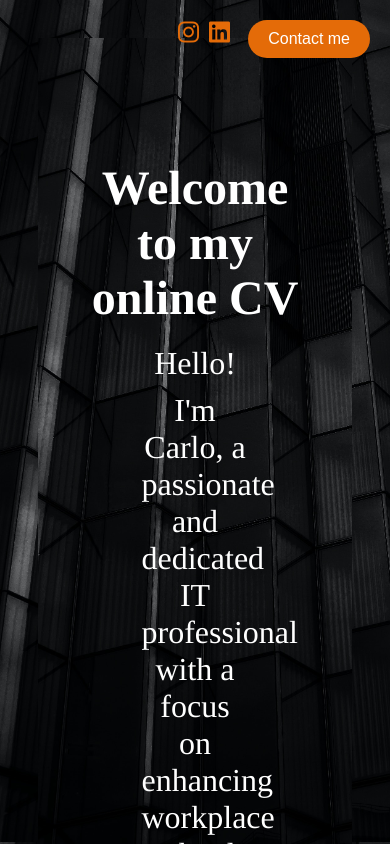
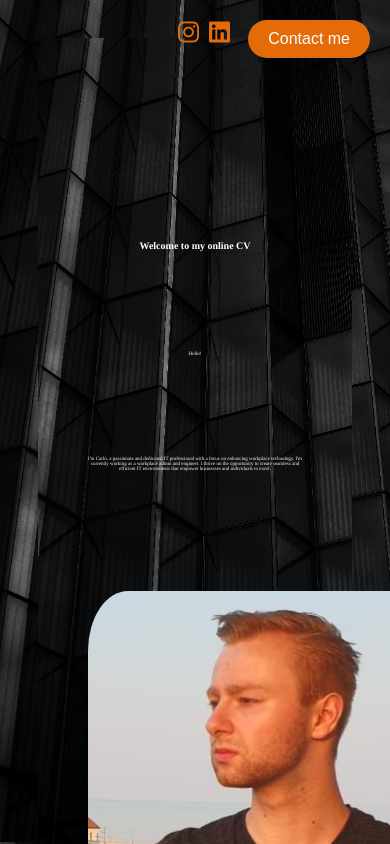
Before and after one commit to CarloRoethlisberger/MyPortfoliopage, an Angular app: page / in a window 390 px wide. Shown: the top 844 px of the page. Built offline with nearby package versions, Linux system fonts and the light colour scheme.

Commit message:
Changes to media query

```diff
--- a/src/app/app.component.css
+++ b/src/app/app.component.css
@@ -39,6 +39,13 @@ html, body {
     max-width: 800px;
     margin: 0 auto; /* Add this line to center the text */
     margin-bottom: 100px;
+}
+
+.starting_page img{
+    border-radius: 10%;
+    width: 400px;
+    height: 600px;
+    margin-top: 20px;
 }
 
 
@@ -211,24 +218,25 @@ img {
         @media screen and (max-width: 800px) {
 
             html, body {
-                background-image: url('../assets/mobile_background.jpg');
-                background-size: cover;
-                background-repeat: no-repeat;
-                background-attachment: fixed;
+                background-image: url('../assets/mobile_background.jpg'); /* Set the mobile background image URL */
+                background-size: cover; /* Scale the image to cover the entire viewport */
+                background-repeat: no-repeat; /* Prevent the image from repeating */
+                background-attachment: fixed; /* Fixed background, doesn't scroll with content */
             }
+
+
 
             /* Adjust font size for text in the starting_page section */
             .starting_page h1 {
-                font-size: 24px; /* Adjust the font size for smaller screens */
-                margin-bottom: 20px; /* Adjust spacing as needed */
-                margin-top: 20px;
+                font-size: 10px;
+                margin-left: auto;
             }
 
             .starting_page p {
-                font-size: 16px; /* Adjust the font size for smaller screens */
-                max-width: 50%; /* Full width on smaller screens */
-                margin: 10px auto; /* Add some margin to the sides */
+                font-size: 5px;
+                margin-left: auto;
             }
+
 
             /* Adjust the content margin to fill the full width and add some margin */
             .content {
@@ -239,4 +247,5 @@ img {
             .sidebar {
                 display: none; /* Hide the sidebar on mobile */
             }
+
         }
--- a/src/app/app.component.html
+++ b/src/app/app.component.html
@@ -41,15 +41,15 @@
 
     <!-- Starting Section -------------------------------------------------------------------------------------------------------------------------------------->
     <div class="starting_page" id="about">
-        <h1 style="color: white; font-size: 48px; border-radius: 15px;">Welcome to my online CV</h1>
-            <p style="color: white; font-size: 32px; border-radius: 15px;">Hello! </p>
-            <p style="color: white; font-size: 32px; border-radius: 15px;">
+        <h1>Welcome to my online CV</h1>
+            <p>Hello! </p>
+            <p>
                 I'm Carlo,
                 a passionate and dedicated IT professional with a focus on enhancing workplace technology.
                 I'm currently working as a workplace admin and engineer.
                 I thrive on the opportunity to create seamless and efficient IT environments that empower businesses and individuals to excel.
             </p>
-            <img src="/assets/Profilbild.png" alt="image" style="border-radius: 10%; width: 400px; height: 600px; margin-top: 20px;">
+            <img src="/assets/Profilbild.png" alt="image">
     </div>
 
     <!-- Sections --------------------------------------------------------------------------------------------------------------------------------------------->
```
Also changed, not shown: 3 other files (tests, documents, lock files or other folders).
